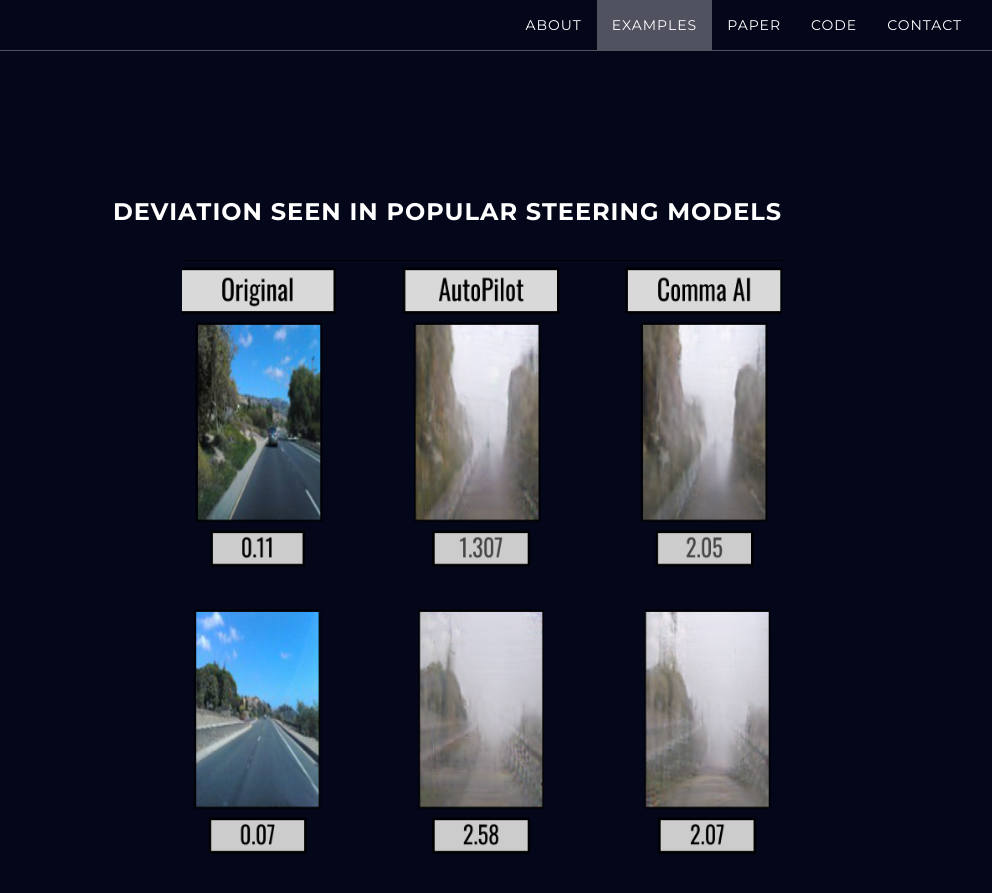
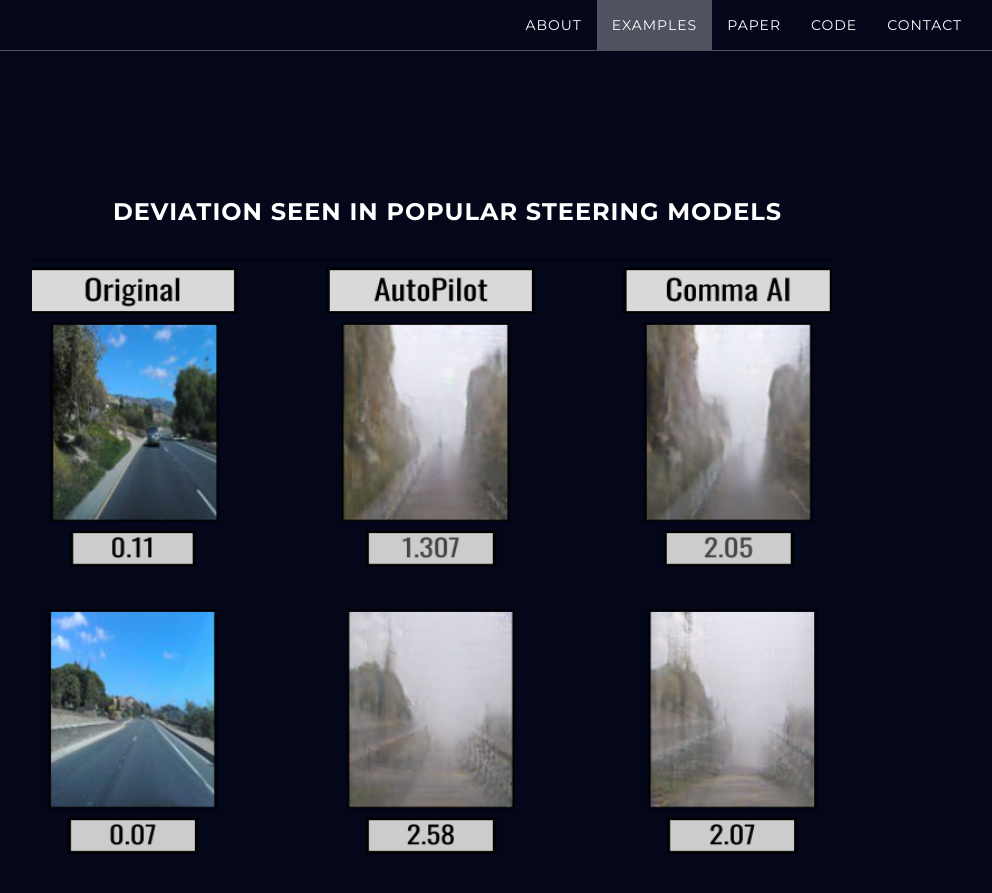
Before and after one commit to code-Assasin/website_little_fog, a Jekyll site: the page built from index.html, in a window 1280 px wide and 900 px high, scrolled down 1620 px. Shown: the top 893 px of the window, without its empty margins (233-1225 px from the left). Built offline with Jekyll 4.4.1, drawn with Linux system fonts in a browser that asks for light colours.

Commit message:
width height adjustment

```diff
--- a/_includes/download.html
+++ b/_includes/download.html
@@ -13,7 +13,7 @@
     <div class="row">
         <div class="col-lg-8 col-lg-offset-2">
             <h3>Deviation seen in Popular Steering Models</h3>
-            <img src="img/downloads-bg.png" alt="examples" align="middle" width="600" height="600">
+            <img src="img/downloads-bg.png" alt="examples" align="center" width="800" height="600">
         </div>
     </div>
 </section>
```
